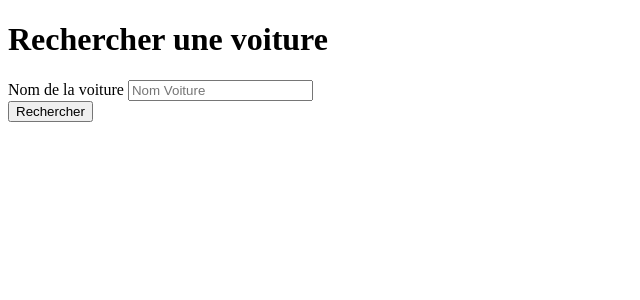
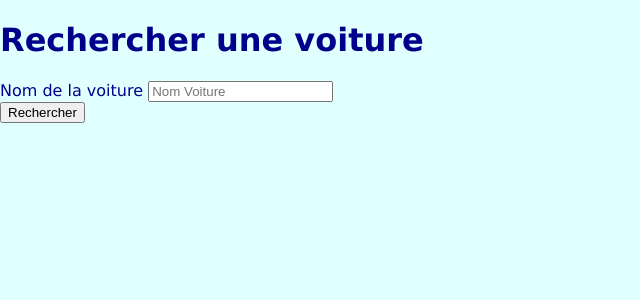
Before and after one commit to AllanVitu/DWWM_2409_AV, a PHP site: page / in a window 1280 px wide. Shown: the top 300 px of the page, without its empty margins (0-640 px from the left). Run offline with PHP 8.4, Linux system fonts and the light colour scheme.

Commit message:
Update Css

```diff
--- a/03-WEB/exo-js-cars/index.html
+++ b/03-WEB/exo-js-cars/index.html
@@ -3,17 +3,18 @@
 <head>
     <meta charset="UTF-8">
     <meta name="viewport" content="width=device-width, initial-scale=1.0">
+    <link rel="stylesheet" href="./style.css">
     <script src="./main.js" type="module"></script>
     <title>Rechercher une voiture</title>
 </head>
 <body>
     <header>
-        <h1>Rechercher une voiture</h1>
+        <h1 id="titre">Rechercher une voiture</h1>
     </header>
     <main>
         <form>
             <div>
-                <label>Nom de la voiture</label>
+                <label id="nmvtre">Nom de la voiture</label>
                 <input id="carName" name="car_name" type="search" required placeholder="Nom Voiture">
             </div>
             <div id="next">
--- a/03-WEB/exo-js-cars/style.css
+++ b/03-WEB/exo-js-cars/style.css
@@ -18,4 +18,13 @@ body {
     font-family: Verdana, Geneva, Tahoma, sans-serif;
     margin: 0;
     padding: 0;
+    background-color: lightcyan;
 }
+
+#titre{
+    color: darkblue;
+}
+
+#nmvtre{
+    color: darkblue;
+}
```
